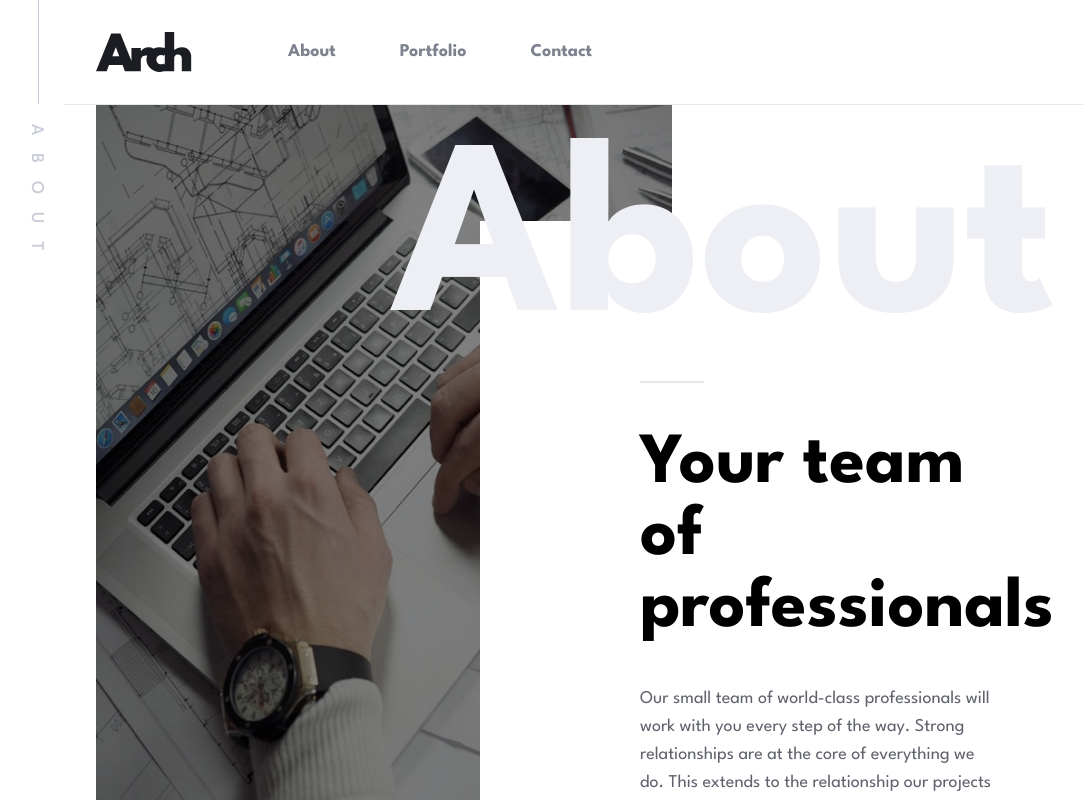
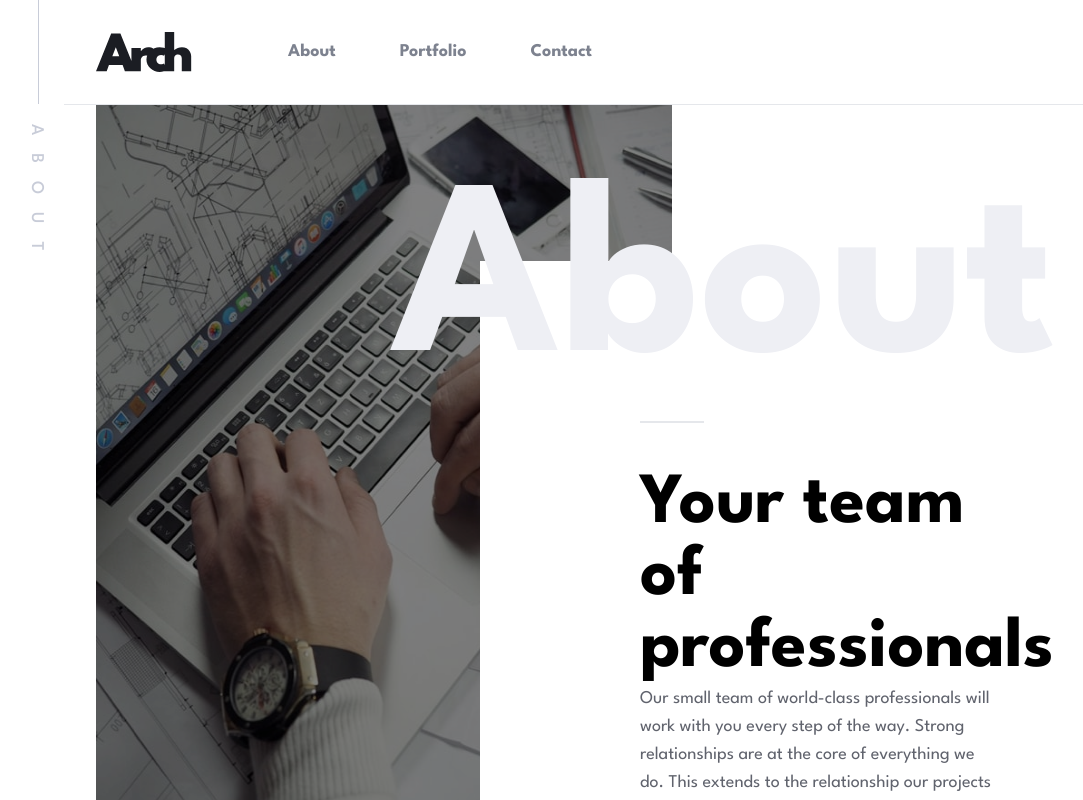
Before and after one commit to AyanorII/arch-studio, a Next.js app: page /about in a window 1280 px wide. Shown: the top 800 px of the page, without its empty margins (64-1147 px from the left). Built offline with nearby package versions, Linux system fonts and the light colour scheme.

Commit message:
add SectionHeading

```diff
--- /dev/null
+++ b/components/pages/SectionHeading.tsx
@@ -0,0 +1,22 @@
+import { twMerge } from "tailwind-merge";
+
+type Props = {
+	children: React.ReactNode;
+	as?: "h1" | "h2" | "h3" | "h4" | "h5" | "h6";
+	className?: string;
+};
+
+export const SectionHeading = ({ children, className, as = "h2" }: Props) => {
+	const Heading = as;
+
+	return (
+		<Heading
+			className={twMerge([
+				"font-bold text-5xl md:text-7xl whitespace-pre-wrap",
+				className,
+			])}
+		>
+			{children}
+		</Heading>
+	);
+};
--- a/views/about/Heritage.tsx
+++ b/views/about/Heritage.tsx
@@ -1,3 +1,4 @@
+import { SectionHeading } from "@/components/pages/SectionHeading";
 import { Container } from "@/components/ui";
 import { ResponsiveImage } from "@/components/ui/ResponsiveImage";
 import { ResponsiveImage as IResponsiveImage } from "@/lib/types";
@@ -15,9 +16,9 @@ export const Heritage = () => {
 				<div className="mt-5 grid md:mt-28 lg:grid-cols-2 lg:gap-16 xl:gap-32">
 					<div className="relative">
 						<div className="mb-10 hidden w-16 border md:block" />
-						<h2 className="mb-6 whitespace-pre-wrap text-5xl font-bold md:mb-16 md:text-7xl lg:mb-12">
+						<SectionHeading className="mb-6  md:mb-16 lg:mb-12">
 							{"Our\nHeritage"}
-						</h2>
+						</SectionHeading>
 						<div className="text-lg text-[#60636D]">
 							<p>
 								Founded in 2007, we started as a trio of architects. Our
--- a/views/about/Hero.tsx
+++ b/views/about/Hero.tsx
@@ -1,3 +1,4 @@
+import { SectionHeading } from "@/components/pages/SectionHeading";
 import { Container } from "@/components/ui";
 import { ResponsiveImage } from "@/components/ui/ResponsiveImage";
 import { ResponsiveImage as IResponsiveImage } from "@/lib/types";
@@ -25,9 +26,7 @@ export const AboutHero = () => {
 							About
 						</span>
 						<div className="absolute bottom-0 left-8 w-16 border md:bottom-[unset] md:left-16 md:top-20 md:pb-0 lg:top-40 xl:left-40" />
-						<h1 className="mb-5 text-5xl font-bold md:mb-10 md:text-7xl">
-							Your team of professionals
-						</h1>
+						<SectionHeading as="h1">Your team of professionals</SectionHeading>
 						<p className="text-lg text-[#60636D]">
 							Our small team of world-class professionals will work with you
 							every step of the way. Strong relationships are at the core of
--- a/views/home/components/Featured.tsx
+++ b/views/home/components/Featured.tsx
@@ -1,5 +1,6 @@
 import Link from "next/link";
 
+import { SectionHeading } from "@/components/pages/SectionHeading";
 import { Container, buttonVariants } from "@/components/ui";
 import { ResponsiveImage } from "@/components/ui/ResponsiveImage";
 import { MoveRightIcon } from "lucide-react";
@@ -14,7 +15,7 @@ export const Featured = () => {
 			<Container className="">
 				<div className="relative pb-24">
 					<div className="mb-11 flex items-center justify-between">
-						<h3 className="text-5xl font-bold">Featured</h3>
+						<SectionHeading>Featured</SectionHeading>
 						<Link
 							href={Routes.Portfolio}
 							className={twMerge([
--- a/views/home/components/Welcome.tsx
+++ b/views/home/components/Welcome.tsx
@@ -1,5 +1,6 @@
 import Image from "next/image";
 
+import { SectionHeading } from "@/components/pages/SectionHeading";
 import { Container } from "@/components/ui";
 import WelcomeImage from "@/public/images/home/desktop/image-welcome.jpg";
 
@@ -14,9 +15,9 @@ export const Welcome = () => {
 					</span>
 					<div className="flex gap-28 lg:justify-end">
 						<div className="max-w-[60ch] lg:mt-24">
-							<h1 className="mb-5 whitespace-pre-wrap text-5xl font-bold leading-[52px] md:text-7xl">
+							<SectionHeading className="mb-5 leading-[52px]">
 								{"Welcome to\nArch Studio"}
-							</h1>
+							</SectionHeading>
 							<div className="text-lg text-[#60636D]">
 								<p>
 									We have a unique network and skillset to help bring your
```
